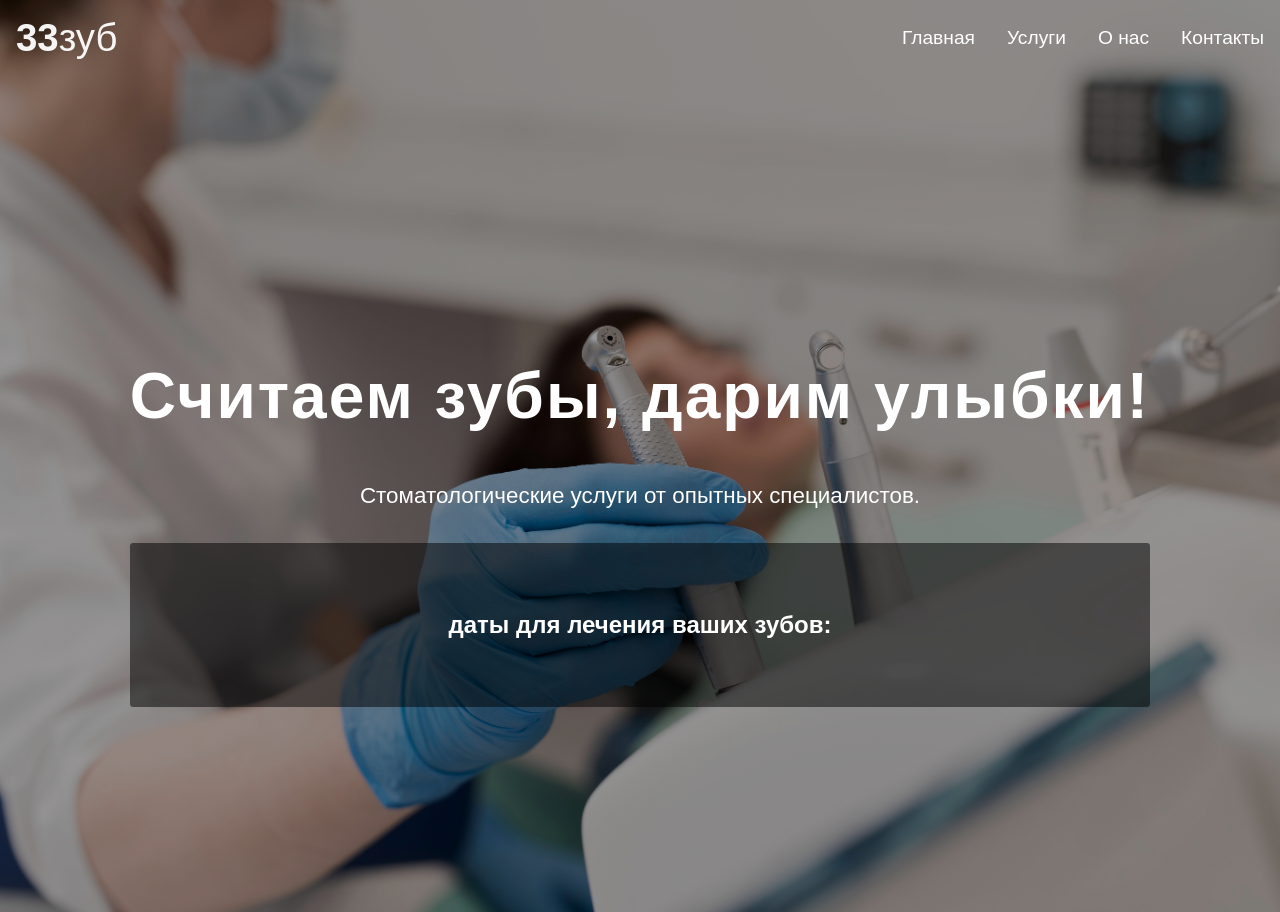
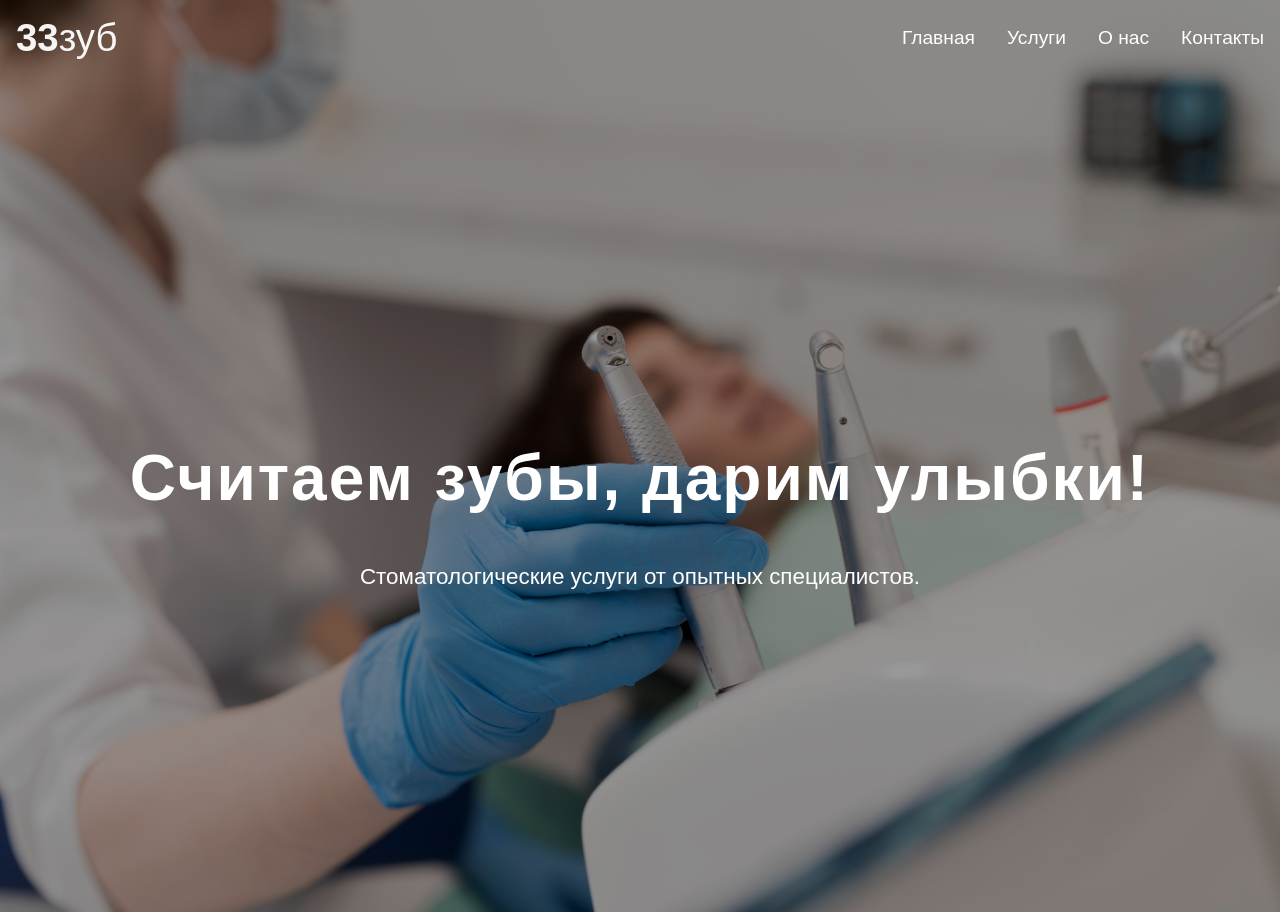
Before and after one commit to cherrry-rin/33teeth.github.io, a plain HTML site: page index.html in a window 1280 px wide. Shown: the top 912 px of the page. Drawn offline with Linux system fonts and the light colour scheme; a web font is replaced by a local one.

Commit message:
index.html

```diff
--- a/index.html
+++ b/index.html
@@ -57,11 +57,6 @@
                 <div class = "header-title">
                     <h1>Считаем зубы, дарим улыбки!</h1>
                     <p>Cтоматологические услуги от опытных специалистов.</p>
-                </div>
-                <div class = "header-form">
-                    <h2>даты для лечения ваших зубов:</h2>
-                </div>
-            </div>
         </header>
         <!-- header -->
 
```
